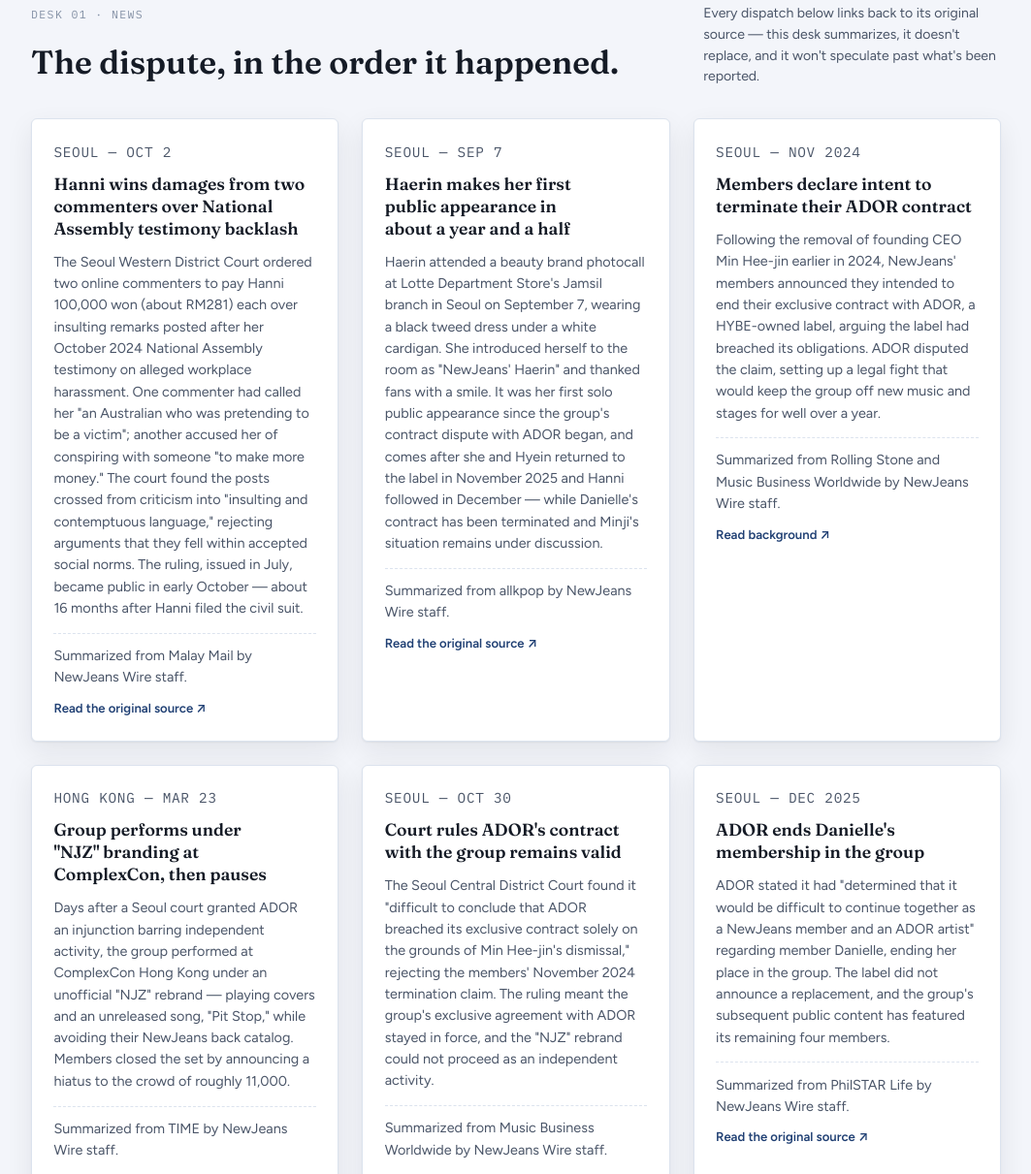
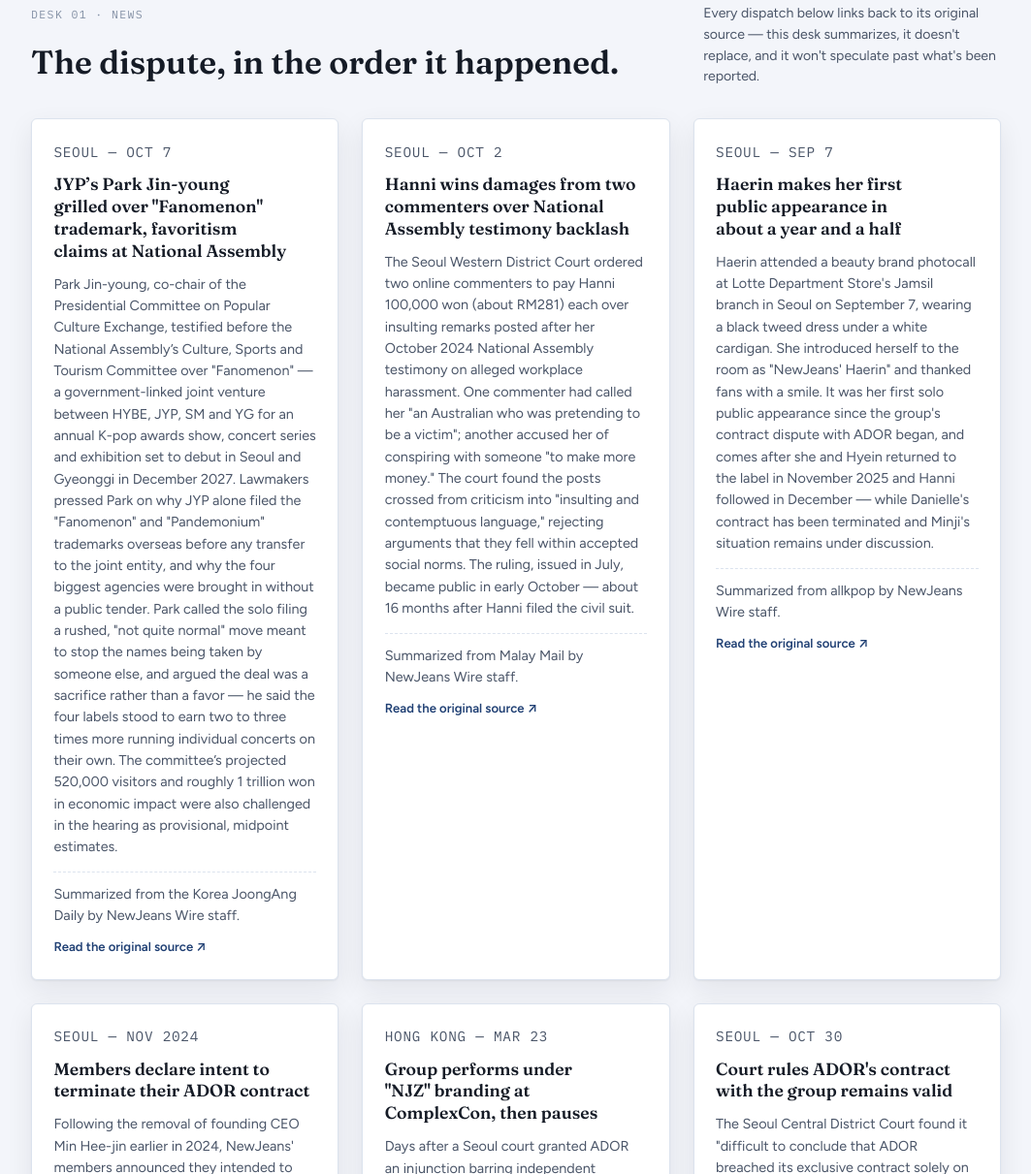
Before and after one commit to fhzl0117-hue/newjeans-wire, a plain HTML site: page index.html in a window 1280 px wide. Shown: the part 1657-2868 px from the top of the page at 97% size, without its empty margins (108-1171 px from the left). Drawn offline with Linux system fonts and the light colour scheme.

Commit message:
Add Fanomenon National Assembly audit dispatch

```diff
--- a/index.html
+++ b/index.html
@@ -297,6 +297,13 @@
           <p class="desk-note">Every dispatch below links back to its original source — this desk summarizes, it doesn't replace, and it won't speculate past what's been reported.</p>
         </div>
         <div class="dispatch-grid">
+          <article class="dispatch">
+          <p class="dispatch__eyebrow"><span>SEOUL — OCT 7</span></p>
+          <h3>JYP’s Park Jin-young grilled over &quot;Fanomenon&quot; trademark, favoritism claims at National Assembly</h3>
+          <p>Park Jin-young, co-chair of the Presidential Committee on Popular Culture Exchange, testified before the National Assembly&rsquo;s Culture, Sports and Tourism Committee over &quot;Fanomenon&quot; &mdash; a government-linked joint venture between HYBE, JYP, SM and YG for an annual K-pop awards show, concert series and exhibition set to debut in Seoul and Gyeonggi in December 2027. Lawmakers pressed Park on why JYP alone filed the &quot;Fanomenon&quot; and &quot;Pandemonium&quot; trademarks overseas before any transfer to the joint entity, and why the four biggest agencies were brought in without a public tender. Park called the solo filing a rushed, &quot;not quite normal&quot; move meant to stop the names being taken by someone else, and argued the deal was a sacrifice rather than a favor &mdash; he said the four labels stood to earn two to three times more running individual concerts on their own. The committee&rsquo;s projected 520,000 visitors and roughly 1 trillion won in economic impact were also challenged in the hearing as provisional, midpoint estimates.</p>
+          <p class="dispatch__credit">Summarized from the Korea JoongAng Daily by NewJeans Wire staff.</p>
+          <a class="dispatch__link" href="https://www.koreajoongangdaily.com/entertainment/jyp-founder-pushes-back-against-parliamentary-scrutiny-over-fanomenon-cites-sacrifice-by-kpop-agencies/12907866" target="_blank" rel="noopener">Read the original source ↗</a>
+          </article>
           <article class="dispatch">
             <p class="dispatch__eyebrow"><span>SEOUL — OCT 2</span></p>
             <h3>Hanni wins damages from two commenters over National Assembly testimony backlash</h3>
```
